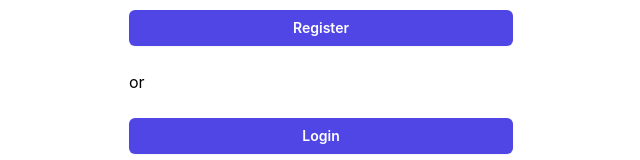
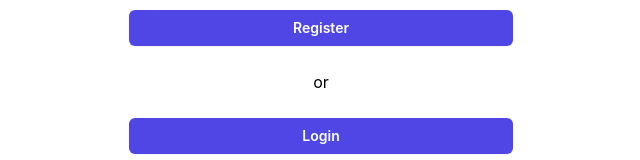
Before and after one commit to TauqeerAhmad5201/fullstack-demo, a React (Create React App) app in the folder frontend/: page / in a window 1280 px wide. Shown: the part 922-1082 px from the top of the page, without its empty margins (319-959 px from the left). Built offline with nearby package versions, Linux system fonts and the light colour scheme.

Commit message:
or aligned center

```diff
--- a/frontend/src/components/Register/Register.css
+++ b/frontend/src/components/Register/Register.css
@@ -0,0 +1,3 @@
+.center-div {
+    text-align: center;
+}
--- a/frontend/src/components/Register/Register.js
+++ b/frontend/src/components/Register/Register.js
@@ -1,5 +1,5 @@
 import React from 'react'
-
+import './Register.css'
 export default function Register() {
   return (
     <>
@@ -86,7 +86,7 @@ export default function Register() {
                 Register
               </button>
             </div>
-            <div>or</div>
+            <div className='center-div'>or</div>
             <div>
               <button
                 type="submit"
```
